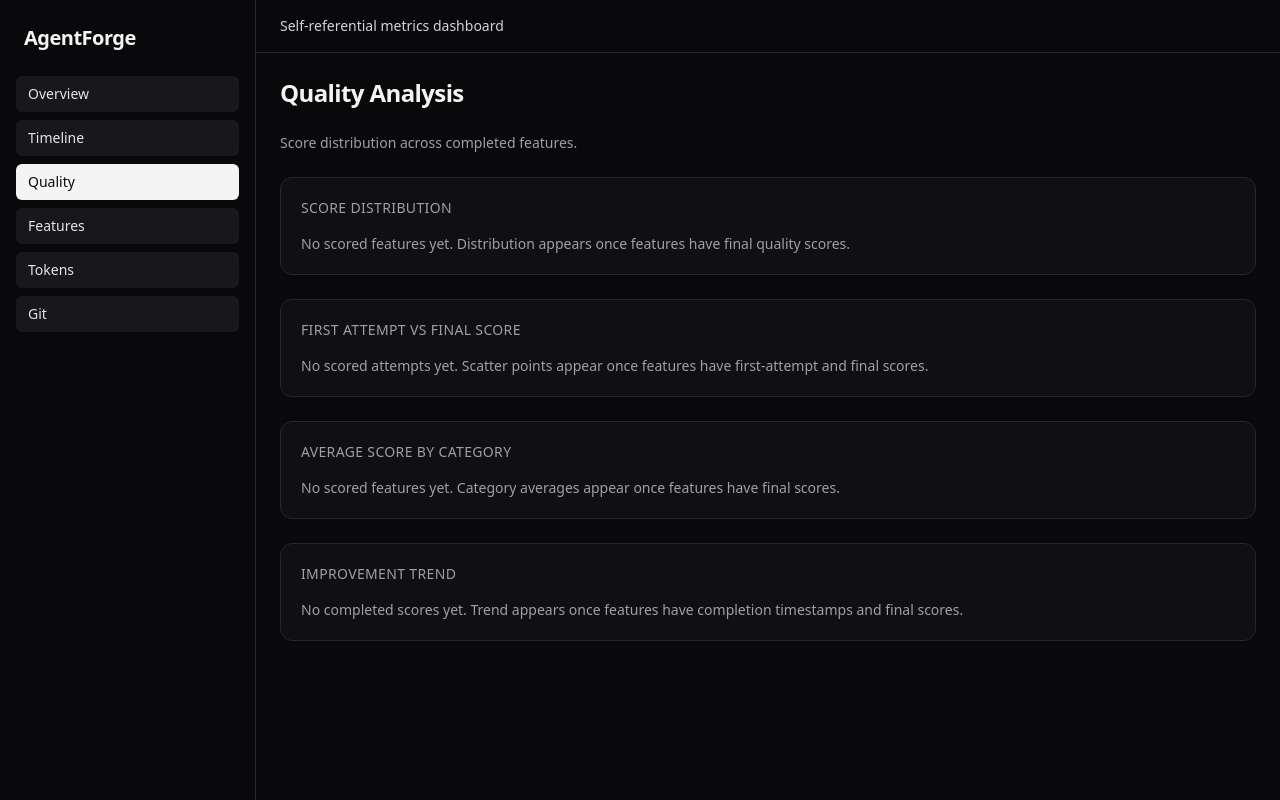
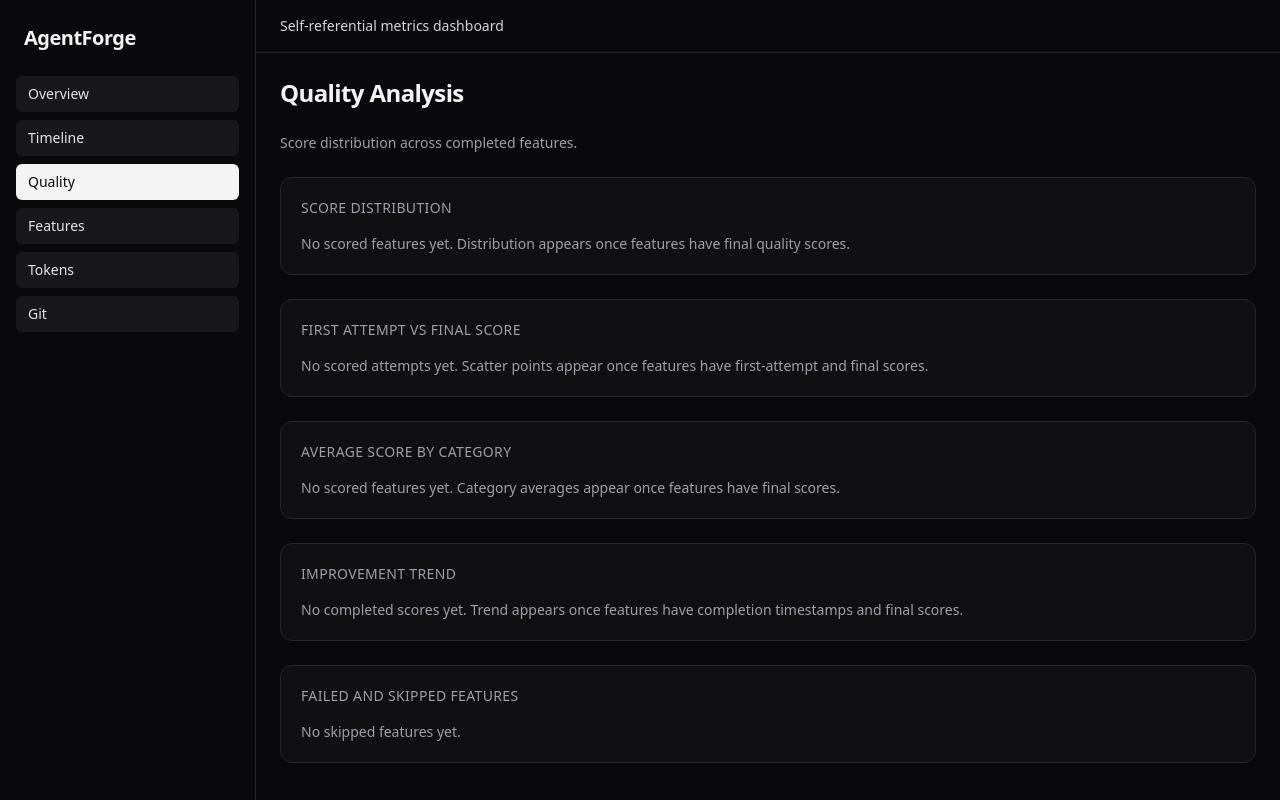
Before and after one commit to bshyong158/AgentForge, a Next.js app: page /quality in a window 1280 px wide. Built offline with nearby package versions, Linux system fonts and the light colour scheme.

Commit message:
feat(#18): Failed/skipped features panel listing any features with stat (score: 10/10, 1 attempts)

```diff
--- a/feature_list.json
+++ b/feature_list.json
@@ -124,7 +124,7 @@
     "category": "quality",
     "description": "Failed/skipped features panel listing any features with status skipped, showing feature description, best score achieved, and skip reason from metrics.json",
     "verify": "Panel shows skipped features if any exist, displays empty state message if none skipped",
-    "passes": false
+    "passes": true
   },
   {
     "id": 19,
--- a/src/app/quality/page.tsx
+++ b/src/app/quality/page.tsx
@@ -2,6 +2,7 @@
 import { FirstVsFinalScoreScatterPlot } from "../../components/FirstVsFinalScoreScatterPlot";
 import { ImprovementTrendScatterPlot } from "../../components/ImprovementTrendScatterPlot";
 import { QualityScoreDistributionHistogram } from "../../components/QualityScoreDistributionHistogram";
+import { SkippedFeaturesPanel } from "../../components/SkippedFeaturesPanel";
 
 export default function QualityPage() {
   return (
@@ -12,6 +13,7 @@
       <FirstVsFinalScoreScatterPlot />
       <CategoryAverageScoreBarChart />
       <ImprovementTrendScatterPlot />
+      <SkippedFeaturesPanel />
     </section>
   );
 }
--- /dev/null
+++ b/src/components/SkippedFeaturesPanel.tsx
@@ -0,0 +1,88 @@
+"use client";
+
+import { useMemo } from "react";
+import { type MetricsFeature, useMetrics } from "../hooks/useMetrics";
+
+interface SkippedFeatureRow {
+  id: number;
+  description: string;
+  bestScore: number | null;
+  skipReason: string;
+}
+
+function isValidScore(score: number): boolean {
+  return Number.isFinite(score) && score >= 0 && score <= 10;
+}
+
+function getBestAttemptScore(feature: MetricsFeature): number | null {
+  const attemptScores = feature.attempts
+    .map((attempt) => attempt.score)
+    .filter((score) => isValidScore(score));
+
+  if (attemptScores.length === 0) {
+    return null;
+  }
+
+  return Math.max(...attemptScores);
+}
+
+function buildSkippedFeatures(features: MetricsFeature[]): SkippedFeatureRow[] {
+  return features
+    .filter((feature) => feature.status === "skipped")
+    .map((feature) => {
+      const skipReason =
+        feature.skip_reason.trim().length > 0 ? feature.skip_reason : "No skip reason provided.";
+
+      return {
+        id: feature.id,
+        description: feature.description,
+        bestScore: getBestAttemptScore(feature),
+        skipReason,
+      };
+    })
+    .sort((a, b) => a.id - b.id);
+}
+
+function formatBestScore(score: number | null): string {
+  if (score === null) {
+    return "N/A";
+  }
+
+  return score.toFixed(1);
+}
+
+export function SkippedFeaturesPanel() {
+  const { data, isLoading, error } = useMetrics();
+  const skippedFeatures = useMemo(() => buildSkippedFeatures(data.features), [data.features]);
+  const hasSkippedFeatures = skippedFeatures.length > 0;
+
+  return (
+    <section className="rounded-xl border border-zinc-800 bg-zinc-900/50 p-5" aria-label="Skipped features panel">
+      <div className="mb-4 flex items-center justify-between gap-3">
+        <h3 className="text-sm font-medium uppercase tracking-wide text-zinc-400">Failed and skipped features</h3>
+      </div>
+
+      {isLoading && <p className="text-sm text-zinc-400">Loading metrics...</p>}
+      {!isLoading && error && <p className="text-sm text-amber-300">Using empty metrics data.</p>}
+      {!isLoading && !hasSkippedFeatures && (
+        <p className="text-sm text-zinc-400">No skipped features yet.</p>
+      )}
+
+      {!isLoading && hasSkippedFeatures && (
+        <div className="space-y-3">
+          {skippedFeatures.map((feature) => (
+            <article key={feature.id} className="rounded-lg border border-zinc-800 bg-zinc-950/50 p-4">
+              <div className="flex flex-wrap items-center justify-between gap-2">
+                <h4 className="text-sm font-medium text-zinc-100">Feature {feature.id}</h4>
+                <span className="text-xs text-zinc-400">Best score: {formatBestScore(feature.bestScore)}</span>
+              </div>
+              <p className="mt-2 text-sm text-zinc-300">{feature.description}</p>
+              <p className="mt-3 text-xs uppercase tracking-wide text-zinc-500">Skip reason</p>
+              <p className="mt-1 text-sm text-zinc-300">{feature.skipReason}</p>
+            </article>
+          ))}
+        </div>
+      )}
+    </section>
+  );
+}
```
Also changed, not shown: claude-progress.txt.
